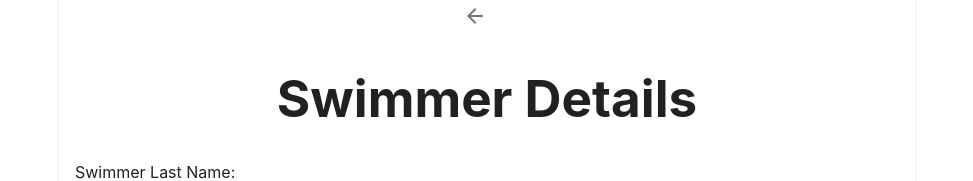
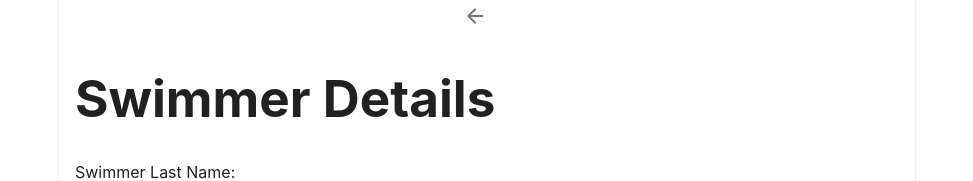
Before and after one commit to UBB-SDI-23/lab-5x-912-Gherman-PaulaSorana, a React (Vite) app in the folder frontend/react-frontend-a_5/: page /swimmers/1 in a window 1280 px wide. Shown: the part 186-367 px from the top of the page, without its empty margins (153-1126 px from the left). Built offline with nearby package versions, Linux system fonts and the light colour scheme; no server answers.

Commit message:
Update SwimmerDetails.tsx

```diff
--- a/frontend/react-frontend-a_5/src/components/swimmers/SwimmerDetails.tsx
+++ b/frontend/react-frontend-a_5/src/components/swimmers/SwimmerDetails.tsx
@@ -30,7 +30,7 @@ export const SwimmerDetails = () => {
 					<IconButton component={Link} sx={{ mr: 3 }} to={`/swimmers`}>
 						<ArrowBackIcon />
 					</IconButton>{" "}
-					<h1>Swimmer Details</h1>
+					<h1 style={{textAlign:"left"}}>Swimmer Details</h1>
 					<p style={{textAlign:"left"}}>Swimmer Last Name: {swimmer?.swimmer_last_name}</p>
 					<p style={{textAlign:"left"}}>Swimmer First Name: {swimmer?.swimmer_first_name}</p>
 					<p style={{textAlign:"left"}}>Swimmer County: {swimmer?.swimmer_county}</p>
```
